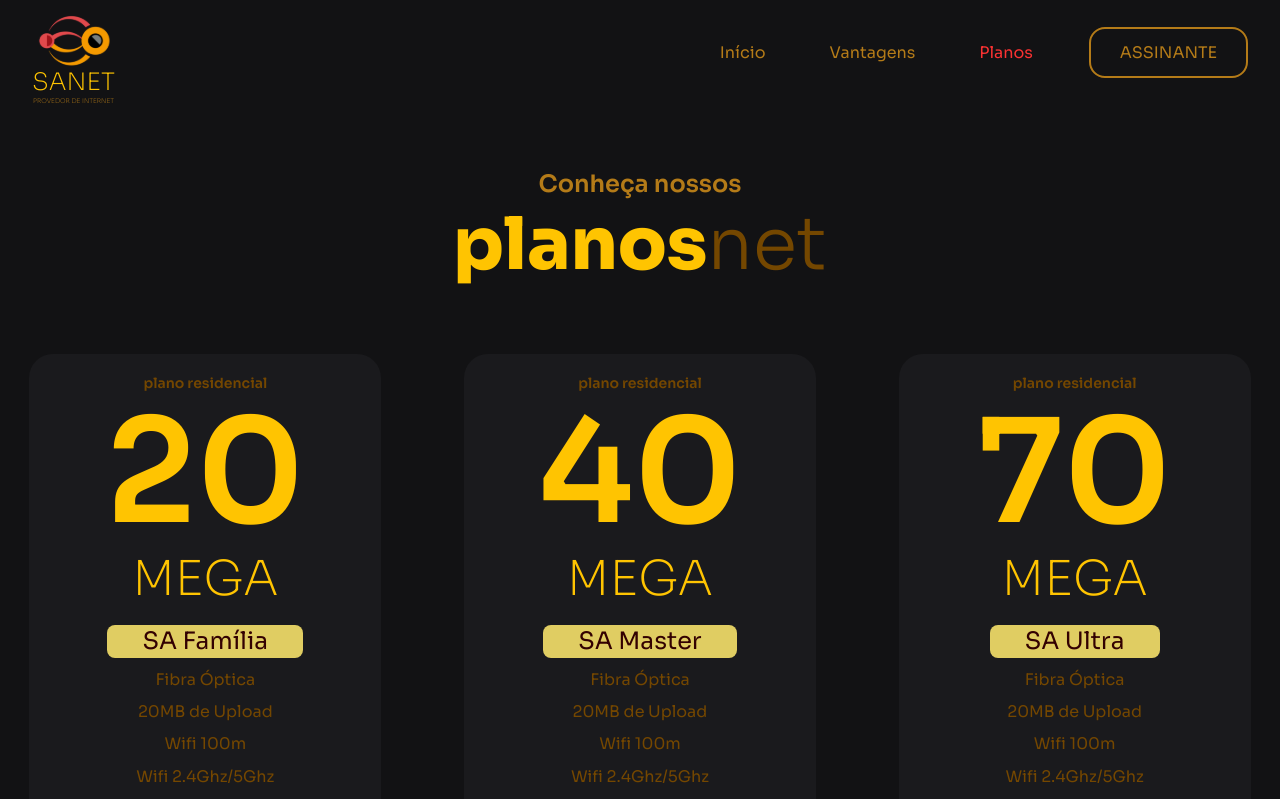
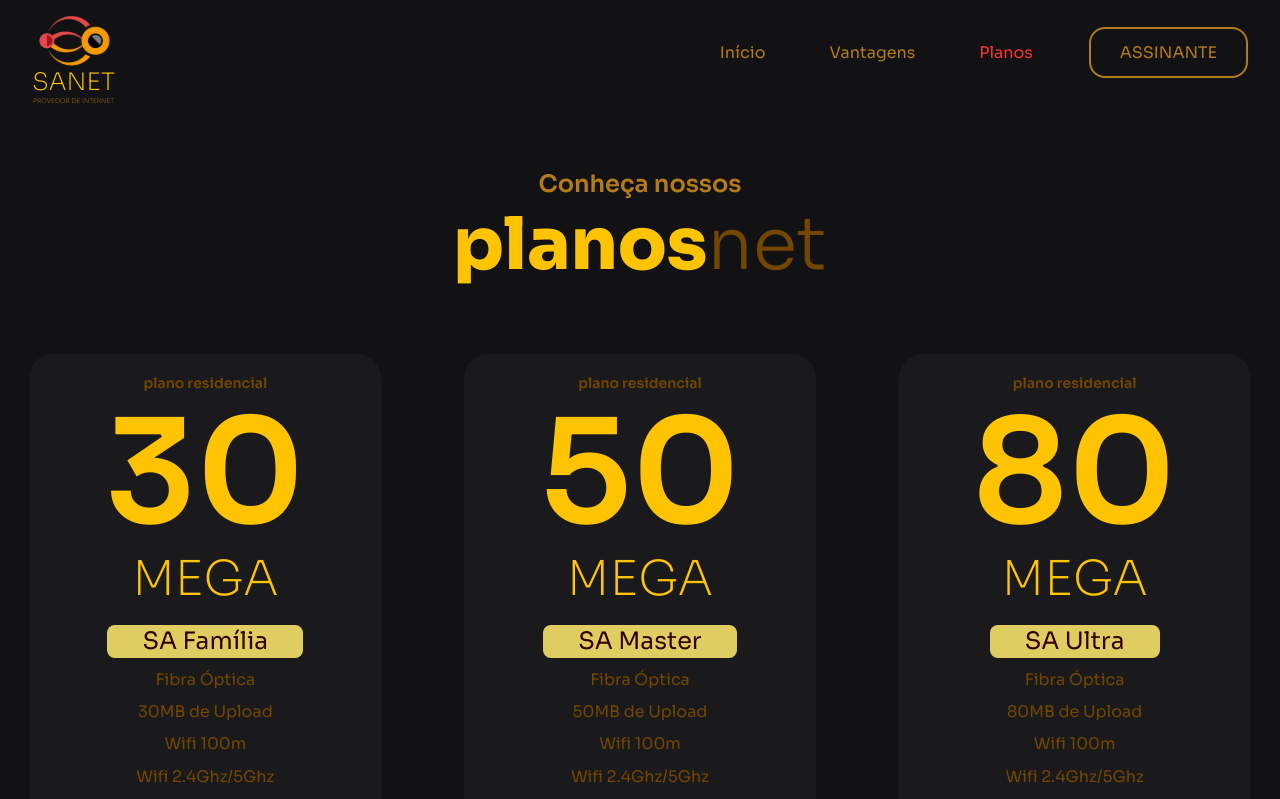
Before and after one commit to Calixoto/ProjectOne, a Next.js app: page /planos in a window 1280 px wide. Shown: the top 799 px of the page. Built offline with nearby package versions, Linux system fonts and the light colour scheme.

Commit message:
fix: plans update

```diff
--- a/src/pages/planos/index.tsx
+++ b/src/pages/planos/index.tsx
@@ -16,12 +16,12 @@
         <div>
           <p>plano residencial</p>
           <h1>
-            20
+            30
             <h2>mega</h2>
           </h1>
           <span>SA Família</span>
           <p>Fibra Óptica</p>
-          <p>20MB de Upload</p>
+          <p>30MB de Upload</p>
           <p>Wifi 100m</p>
           <p>Wifi 2.4Ghz/5Ghz</p>
 
@@ -33,12 +33,12 @@
         <div>
           <p>plano residencial</p>
           <h1>
-            40
+            50
             <h2>mega</h2>
           </h1>
           <span>SA Master</span>
           <p>Fibra Óptica</p>
-          <p>20MB de Upload</p>
+          <p>50MB de Upload</p>
           <p>Wifi 100m</p>
           <p>Wifi 2.4Ghz/5Ghz</p>
 
@@ -50,12 +50,12 @@
         <div>
           <p>plano residencial</p>
           <h1>
-            70
+            80
             <h2>mega</h2>
           </h1>
           <span>SA Ultra</span>
           <p>Fibra Óptica</p>
-          <p>20MB de Upload</p>
+          <p>80MB de Upload</p>
           <p>Wifi 100m</p>
           <p>Wifi 2.4Ghz/5Ghz</p>
 
@@ -72,7 +72,7 @@
           </h1>
           <span>SA Ultra</span>
           <p>Fibra Óptica</p>
-          <p>20MB de Upload</p>
+          <p>200MB de Upload</p>
           <p>Wifi 100m</p>
           <p>Wifi 2.4Ghz/5Ghz</p>
 
```
